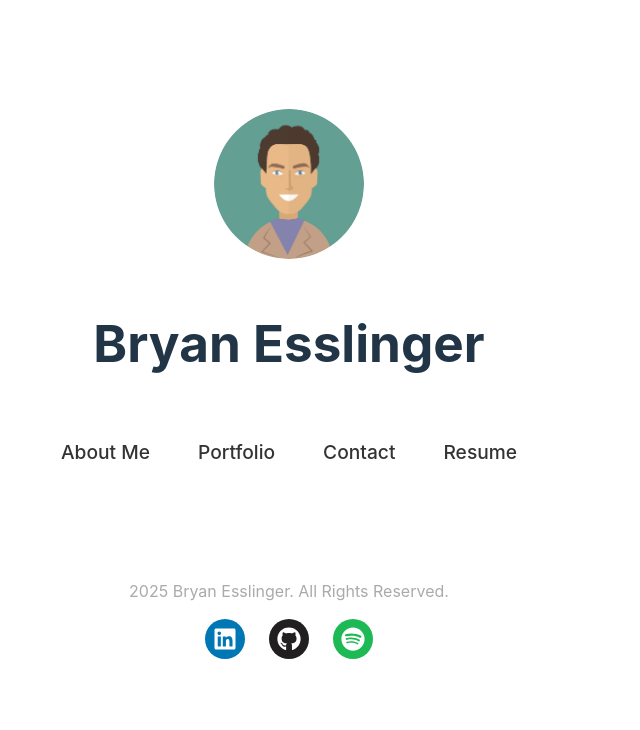
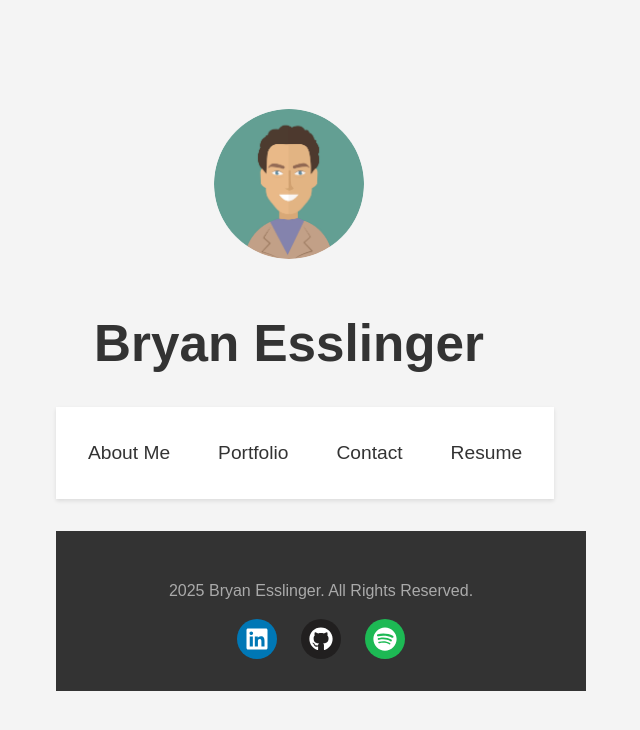
Before and after one commit to bryanesslinger/react-portfolio, a React (Vite) app: page / in a window 1280 px wide. Shown: the top 730 px of the page, without its empty margins (351-991 px from the left). Built offline with nearby package versions, Linux system fonts and the light colour scheme.

Commit message:
updated styles

```diff
--- a/src/App.css
+++ b/src/App.css
@@ -1,4 +1,23 @@
 /* Root Styling */
+body {
+  margin: 0;
+  padding: 0;
+  background-color: #f4f4f4; /* Light gray background for the entire page */
+  font-family: 'Arial', sans-serif;
+}
+
+/* Header Styling */
+h1, h2, h3, h4, h5, h6 {
+  color: #333; /* Dark color for headings to ensure readability */
+  font-weight: bold;
+}
+
+img {
+  max-width: 100%;
+  height: auto;
+}
+
+/* Root Container */
 #root {
   max-width: 1280px;
   margin: 0 auto;
@@ -21,6 +40,9 @@
   align-items: center;
   padding: 1rem;
   margin-bottom: 2rem; /* Add space below navigation */
+  background-color: #fff; /* Light background for navigation */
+  box-shadow: 0 2px 4px rgba(0, 0, 0, 0.1); /* Light shadow to separate from content */
+  width: 100%;
 }
 
 .nav-list {
@@ -56,41 +78,21 @@
   left: 0;
 }
 
-/* Responsive Design for Mobile */
-@media screen and (max-width: 768px) {
-  .navigation {
-    flex-direction: column; /* Stack the navigation items vertically on mobile */
-  }
-
-  .nav-list {
-    flex-direction: column;
-    gap: 2rem; /* Add more space between vertical items */
-  }
-
-  .nav-link {
-    font-size: 1.4rem; /* Slightly larger text on mobile */
-    text-align: center;
-    padding: 0.5rem 0; /* Adjust padding for mobile */
-  }
-}
-
-/* Tablet to Desktop Layout */
-@media screen and (min-width: 768px) {
-  .navigation {
-    flex-direction: row; /* Align items horizontally on larger screens */
-  }
-
-  .nav-list {
-    flex-direction: row;
-    gap: 3rem; /* Increase space on desktop */
-  }
-}
-
+/* Footer */
 footer {
+  background-color: #333;  /* Dark background for the footer */
   color: white;
   padding: 2rem;
   text-align: center;
   margin-top: 2rem; /* Space from other content */
+  width: 100%;
+}
+
+/* Footer Text Styling */
+footer p {
+  margin-top: 1rem;
+  font-size: 1rem;
+  color: #aaa;
 }
 
 /* Social Links Container */
@@ -145,28 +147,7 @@ footer {
   background-color: #1ed760; /* Lighter Spotify green */
 }
 
-/* Footer Text Styling */
-footer p {
-  margin-top: 1rem;
-  font-size: 1rem;
-  color: #aaa;
-}
-
-/* Responsive Design */
-@media screen and (max-width: 768px) {
-  footer {
-    padding: 1.5rem;
-  }
-
-  .social-links {
-    gap: 1rem; /* Reduce space between icons on smaller screens */
-  }
-
-  .social-icon {
-    font-size: 1.2rem; /* Smaller icons on mobile */
-  }
-}
-
+/* Contact Form */
 .contact-form {
   display: flex;
   flex-direction: column;
@@ -175,11 +156,13 @@ footer p {
   max-width: 600px;
   margin: 0 auto;
   padding: 2rem;
-  background-color: #f9f9f9;
+  background-color: #ffffff; /* White background for the form */
   border-radius: 8px;
   box-shadow: 0 2px 8px rgba(0, 0, 0, 0.1);
+  box-sizing: border-box; /* Ensures padding doesn't cause overflow */
 }
 
+/* Form Group */
 .form-group {
   display: flex;
   flex-direction: column; /* Stack label, input, and error vertically */
@@ -188,22 +171,26 @@ footer p {
 label {
   font-size: 1.1rem;
   margin-bottom: 0.5rem;
-  display: block;  /* Make sure the label is on its own line */
+  display: block;
+  color: #333; /* Darker label text color for contrast */
 }
 
 input, textarea {
   padding: 0.8rem;
   font-size: 1rem;
   border-radius: 4px;
-  border: 1px solid #ccc;
-  display: block;  /* Ensure input takes full width and goes on a new line */
+  border: 1px solid #ccc; /* Light border to separate fields */
   width: 100%; /* Ensure inputs are full width inside form */
+  background-color: #fafafa; /* Slightly lighter background for inputs */
+  color: #333; /* Dark text color for readability */
+  max-width: 100%; /* Prevent inputs from stretching too much */
 }
 
 textarea {
   min-height: 120px;
 }
 
+/* Button */
 button {
   padding: 1rem;
   background-color: #3498db;
@@ -220,8 +207,9 @@ button:hover {
   background-color: #2980b9;
 }
 
+/* Error Styling */
 .error {
-  color: #e74c3c;
+  color: #e74c3c;  /* Red for error messages */
   font-size: 0.9rem;
   margin-top: 0.5rem; /* Add space between the input field and error message */
 }
@@ -229,5 +217,42 @@ button:hover {
 .form-success {
   text-align: center;
   font-size: 1.2rem;
-  color: #2ecc71;
+  color: #2ecc71;  /* Green for success messages */
 }
+
+
+
+/* Make sure the form fits within the screen on smaller devices */
+@media screen and (max-width: 768px) {
+  .contact-form {
+    padding: 1.5rem; /* Reduce padding on smaller screens */
+    max-width: 100%; /* Ensure it fits within the screen */
+  }
+
+  footer {
+    padding: 1.5rem;
+  }
+
+  .social-links {
+    gap: 1rem; /* Reduce space between icons on smaller screens */
+  }
+
+  .social-icon {
+    font-size: 1.2rem; /* Smaller icons on mobile */
+  }
+
+  .navigation {
+    flex-direction: column; /* Stack the navigation items vertically on mobile */
+  }
+
+  .nav-list {
+    flex-direction: column;
+    gap: 2rem; /* Add more space between vertical items */
+  }
+
+  .nav-link {
+    font-size: 1.4rem; /* Slightly larger text on mobile */
+    text-align: center;
+    padding: 0.5rem 0; /* Adjust padding for mobile */
+  }
+}
--- a/src/App.jsx
+++ b/src/App.jsx
@@ -3,7 +3,7 @@ import { BrowserRouter as Router, Route, Routes } from "react-router-dom";
 import Header from "./components/Header";
 import Footer from "./components/Footer";
 import Project from "./components/Project";
-import './app.css';
+import './App.css';
 
 const App = () => {
   // State for form fields
```
